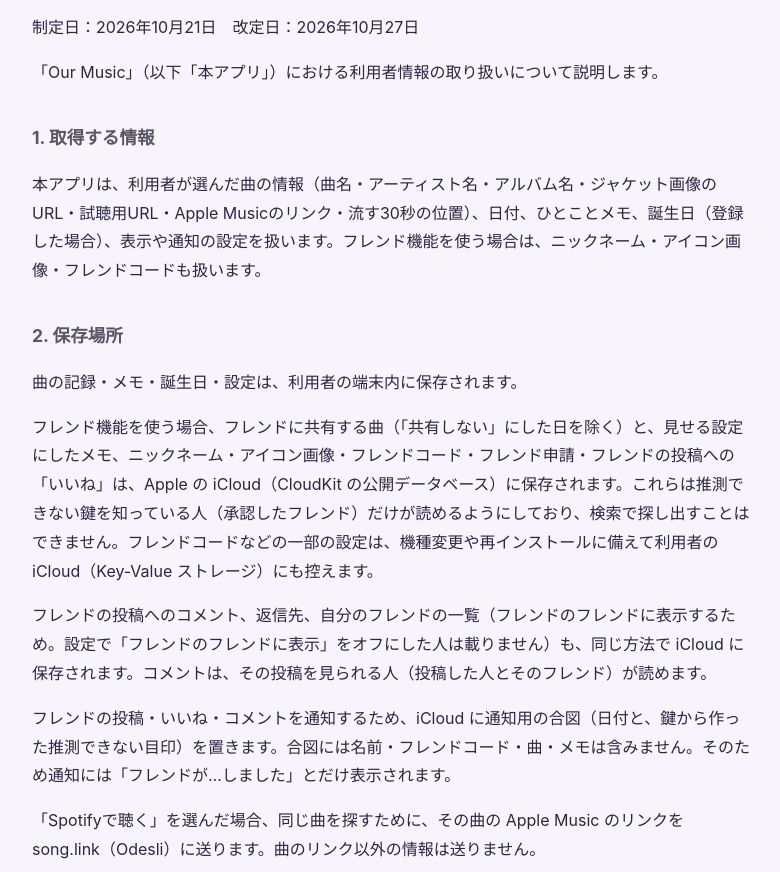
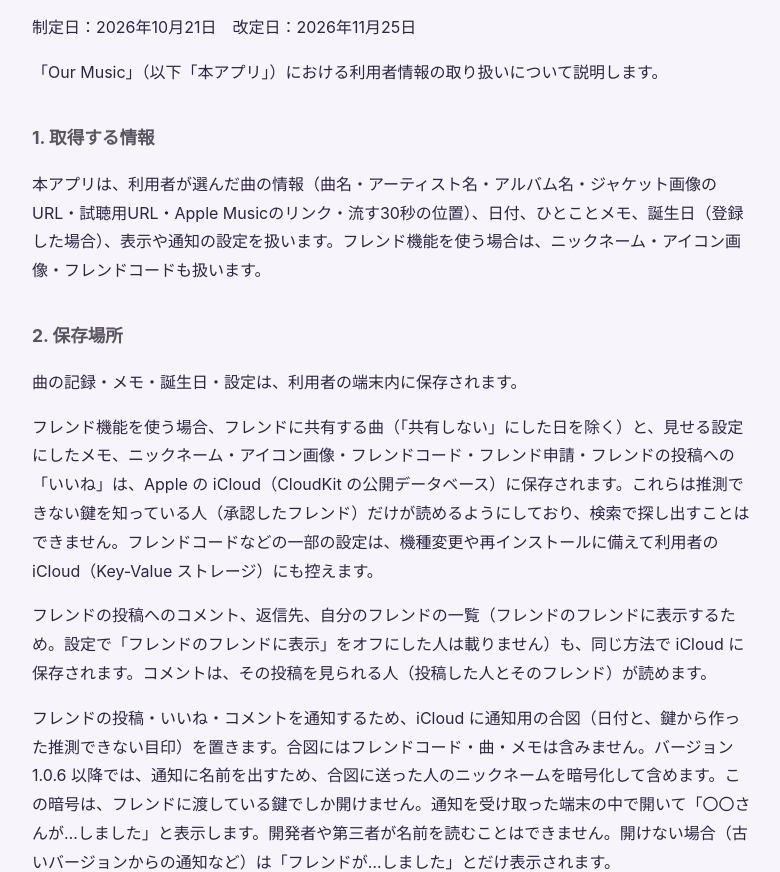
Before and after one commit to TaigaYanai-git/WatashiToOngaku, a plain HTML site: page docs/privacy.html in a window 1280 px wide. Shown: the part 86-958 px from the top of the page, without its empty margins (248-1028 px from the left). Drawn offline with Linux system fonts and the light colour scheme.

Commit message:
プライバシーポリシー：1.0.6の名前入り通知（暗号化したニックネーム）を記載
Co-Authored-By: Claude Opus 5.5 <noreply@anthropic.com>

```diff
--- a/docs/privacy.html
+++ b/docs/privacy.html
@@ -14,7 +14,7 @@
 </head>
 <body>
 <h1>Our Music プライバシーポリシー</h1>
-<p>制定日：2026年10月21日　改定日：2026年10月27日</p>
+<p>制定日：2026年10月21日　改定日：2026年11月25日</p>
 <p>「Our Music」（以下「本アプリ」）における利用者情報の取り扱いについて説明します。</p>
 
 <h2>1. 取得する情報</h2>
@@ -24,7 +24,7 @@
 <p>曲の記録・メモ・誕生日・設定は、利用者の端末内に保存されます。</p>
 <p>フレンド機能を使う場合、フレンドに共有する曲（「共有しない」にした日を除く）と、見せる設定にしたメモ、ニックネーム・アイコン画像・フレンドコード・フレンド申請・フレンドの投稿への「いいね」は、Apple の iCloud（CloudKit の公開データベース）に保存されます。これらは推測できない鍵を知っている人（承認したフレンド）だけが読めるようにしており、検索で探し出すことはできません。フレンドコードなどの一部の設定は、機種変更や再インストールに備えて利用者の iCloud（Key-Value ストレージ）にも控えます。</p>
 <p>フレンドの投稿へのコメント、返信先、自分のフレンドの一覧（フレンドのフレンドに表示するため。設定で「フレンドのフレンドに表示」をオフにした人は載りません）も、同じ方法で iCloud に保存されます。コメントは、その投稿を見られる人（投稿した人とそのフレンド）が読めます。</p>
-<p>フレンドの投稿・いいね・コメントを通知するため、iCloud に通知用の合図（日付と、鍵から作った推測できない目印）を置きます。合図には名前・フレンドコード・曲・メモは含みません。そのため通知には「フレンドが…しました」とだけ表示されます。</p>
+<p>フレンドの投稿・いいね・コメントを通知するため、iCloud に通知用の合図（日付と、鍵から作った推測できない目印）を置きます。合図にはフレンドコード・曲・メモは含みません。バージョン 1.0.6 以降では、通知に名前を出すため、合図に送った人のニックネームを暗号化して含めます。この暗号は、フレンドに渡している鍵でしか開けません。通知を受け取った端末の中で開いて「〇〇さんが…しました」と表示します。開発者や第三者が名前を読むことはできません。開けない場合（古いバージョンからの通知など）は「フレンドが…しました」とだけ表示されます。</p>
 <p>「Spotifyで聴く」を選んだ場合、同じ曲を探すために、その曲の Apple Music のリンクを song.link（Odesli）に送ります。曲のリンク以外の情報は送りません。</p>
 <p>不適切な投稿を通報した場合、通報内容（対象のフレンドコード・曲名・メモ・理由）を開発者が確認するために iCloud に保存します。</p>
 <p>開発者は、iCloud に保存された共有の記録を Apple が提供する管理画面から閲覧できる立場にありますが、通報の確認や不具合の調査など運営上必要な場合を除き、閲覧することはありません。また、これらの情報を第三者に提供・販売することはありません。</p>
@@ -40,6 +40,7 @@
 
 <h2>6. 通知</h2>
 <p>毎日のリマインダーは端末内で予約されるローカル通知です。外部サーバーは使用しません。</p>
+<p>フレンドの投稿・いいね・コメントの通知は、Apple の iCloud（CloudKit）とプッシュ通知の仕組みで届きます。開発者が独自のサーバーで通知を送ることはありません。</p>
 
 <h2>7. 情報の削除</h2>
 <p>アプリ内で曲の記録を外すと、端末内と iCloud 上の共有した記録が削除されます。フレンドをやめる・ブロックすると、鍵を作り直して以前の共有内容を削除します。本アプリを端末から削除すると、端末内の情報は削除されます（iCloud 上の共有した記録は、再インストール時に復元できるよう残ります）。</p>
```
